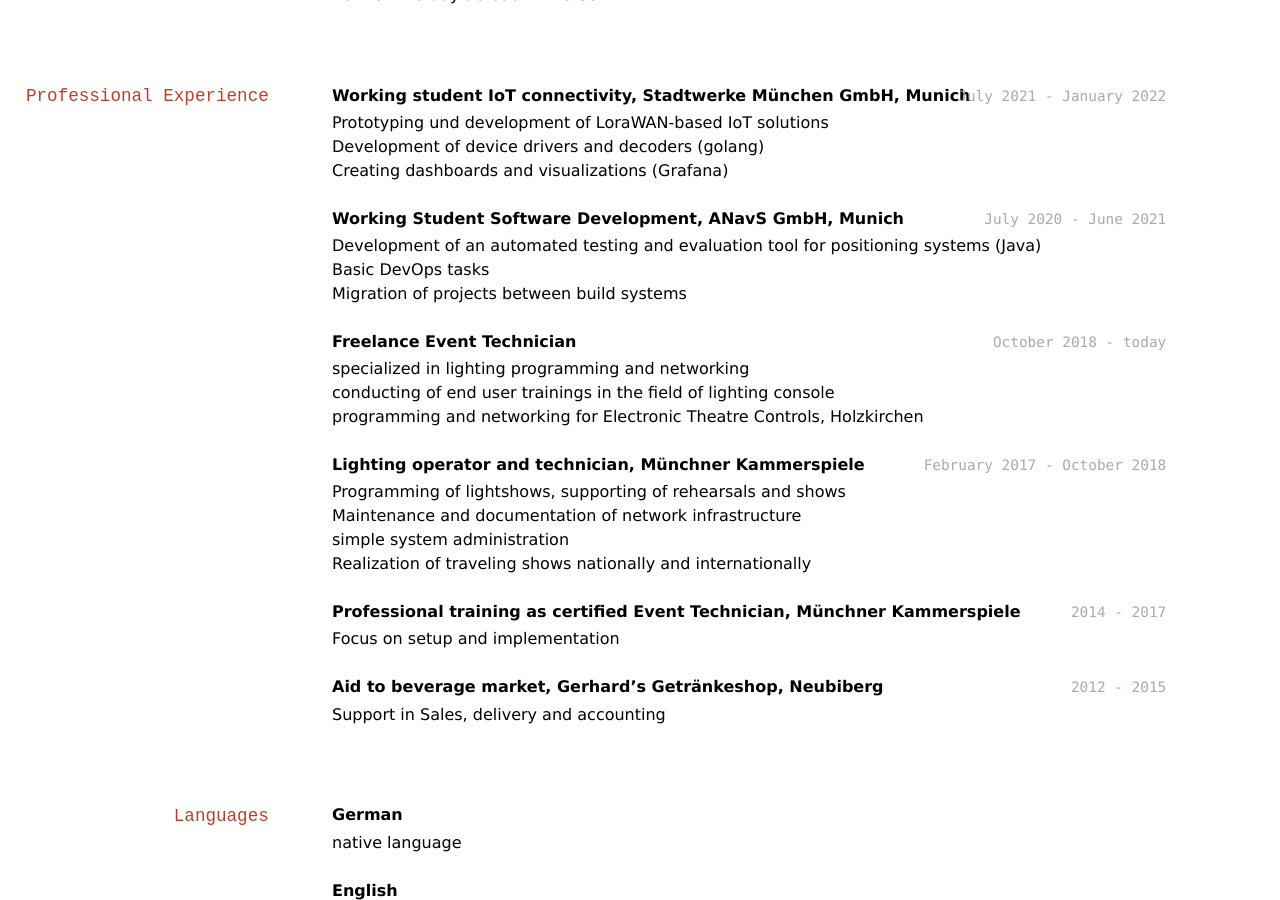
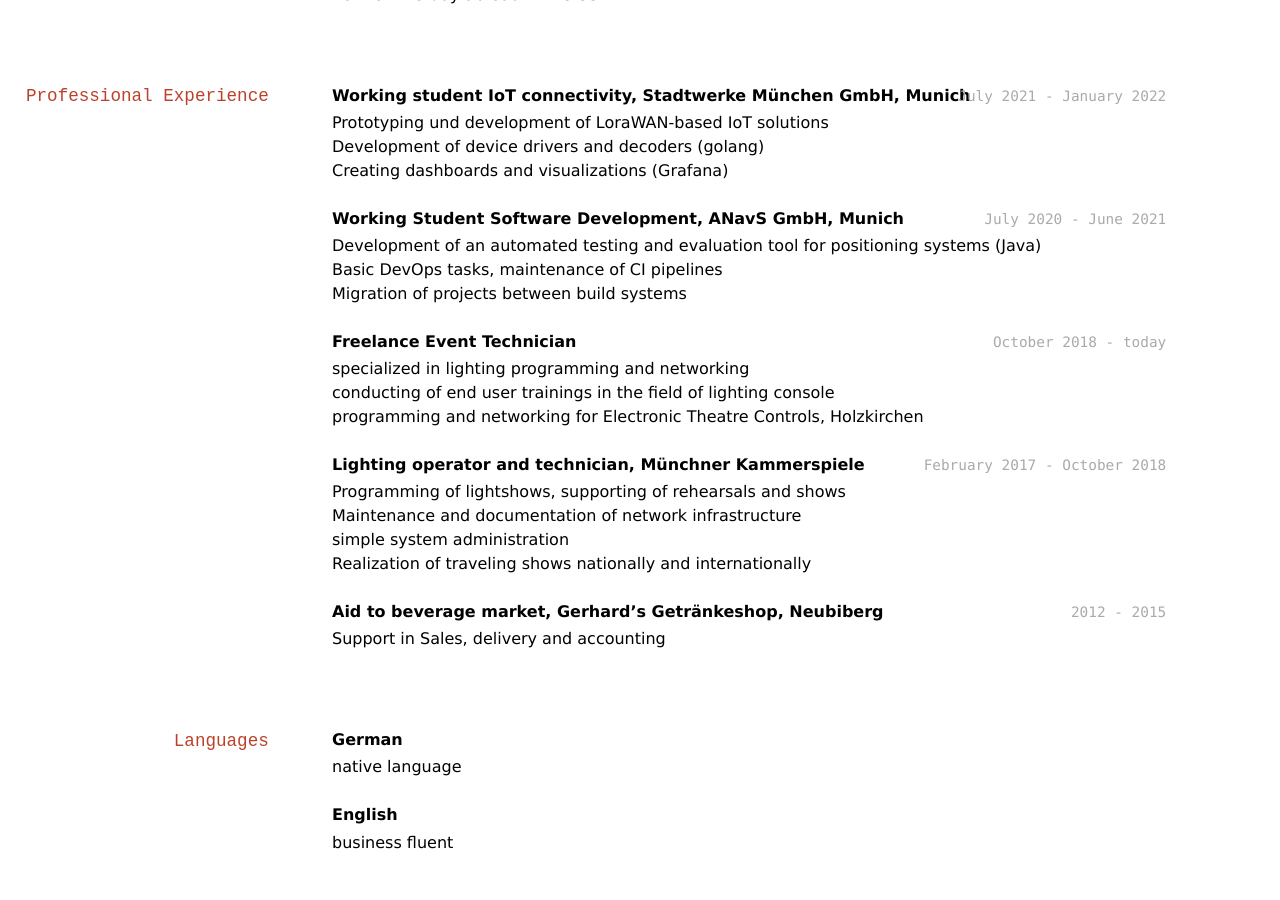
Before and after one commit to cluuu/markdown-cv, a Jekyll site: the page built from index_en.md, in a window 1280 px wide and 900 px high, scrolled down 710 px. Built offline with Jekyll 4.4.1, drawn with Linux system fonts in a browser that asks for light colours.

Commit message:
updated english version

```diff
--- a/index_en.md
+++ b/index_en.md
@@ -56,7 +56,7 @@ __Working student IoT connectivity, Stadtwerke München GmbH, Munich__
 __Working Student Software Development, ANavS GmbH, Munich__
 
 - Development of an automated testing and evaluation tool for positioning systems (Java)
-- Basic DevOps tasks
+- Basic DevOps tasks, maintenance of CI pipelines
 - Migration of projects between build systems
 
 `October 2018 - today`
@@ -73,12 +73,6 @@ __Lighting operator and technician, Münchner Kammerspiele__
 - Maintenance and documentation of network infrastructure
 - simple system administration
 - Realization of traveling shows nationally and internationally
-
-`2014 - 2017`
-
-__Professional training as certified Event Technician, Münchner Kammerspiele__
-
-- Focus on setup and implementation
 
 `2012 - 2015`
 __Aid to beverage market, Gerhard's Getränkeshop, Neubiberg__
```
